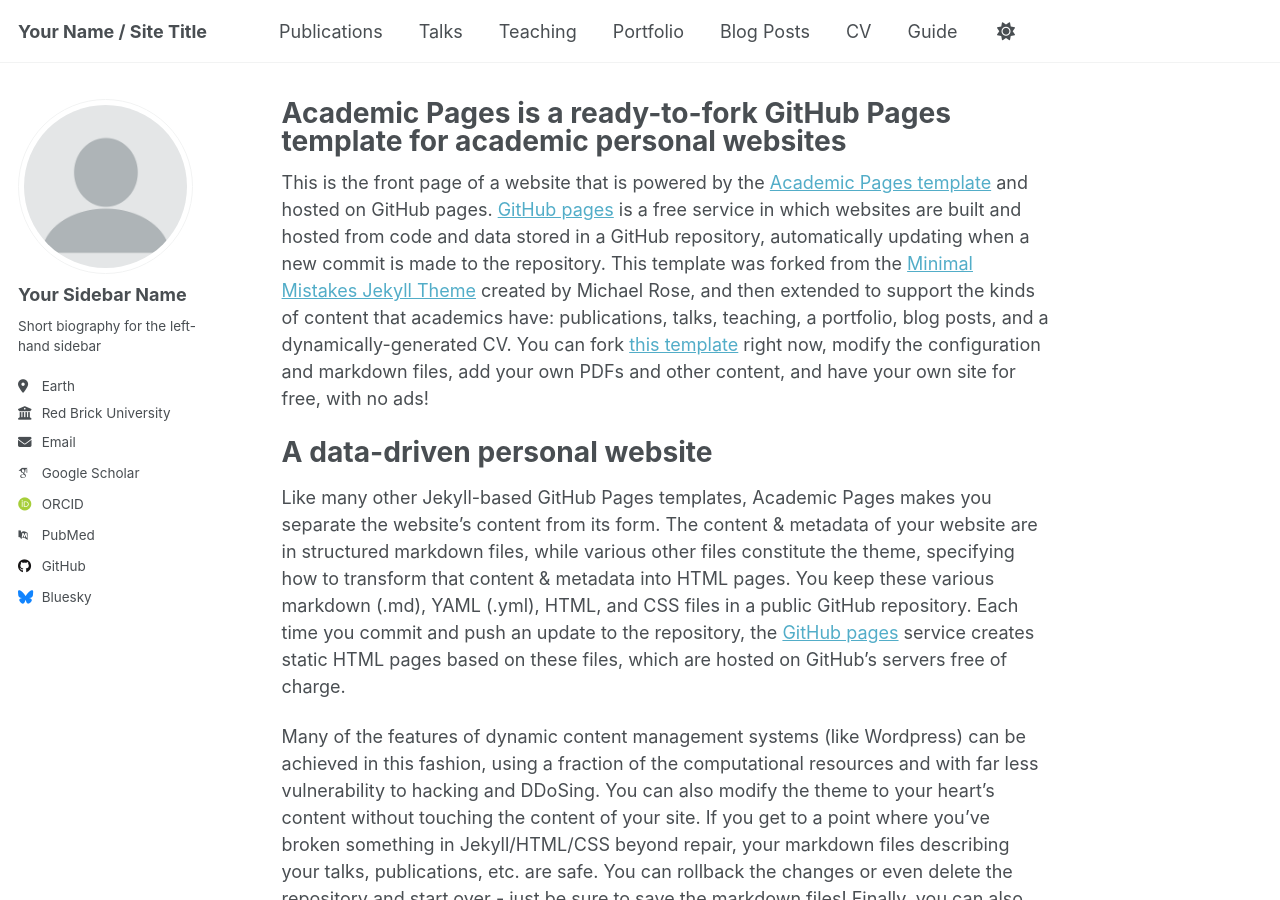
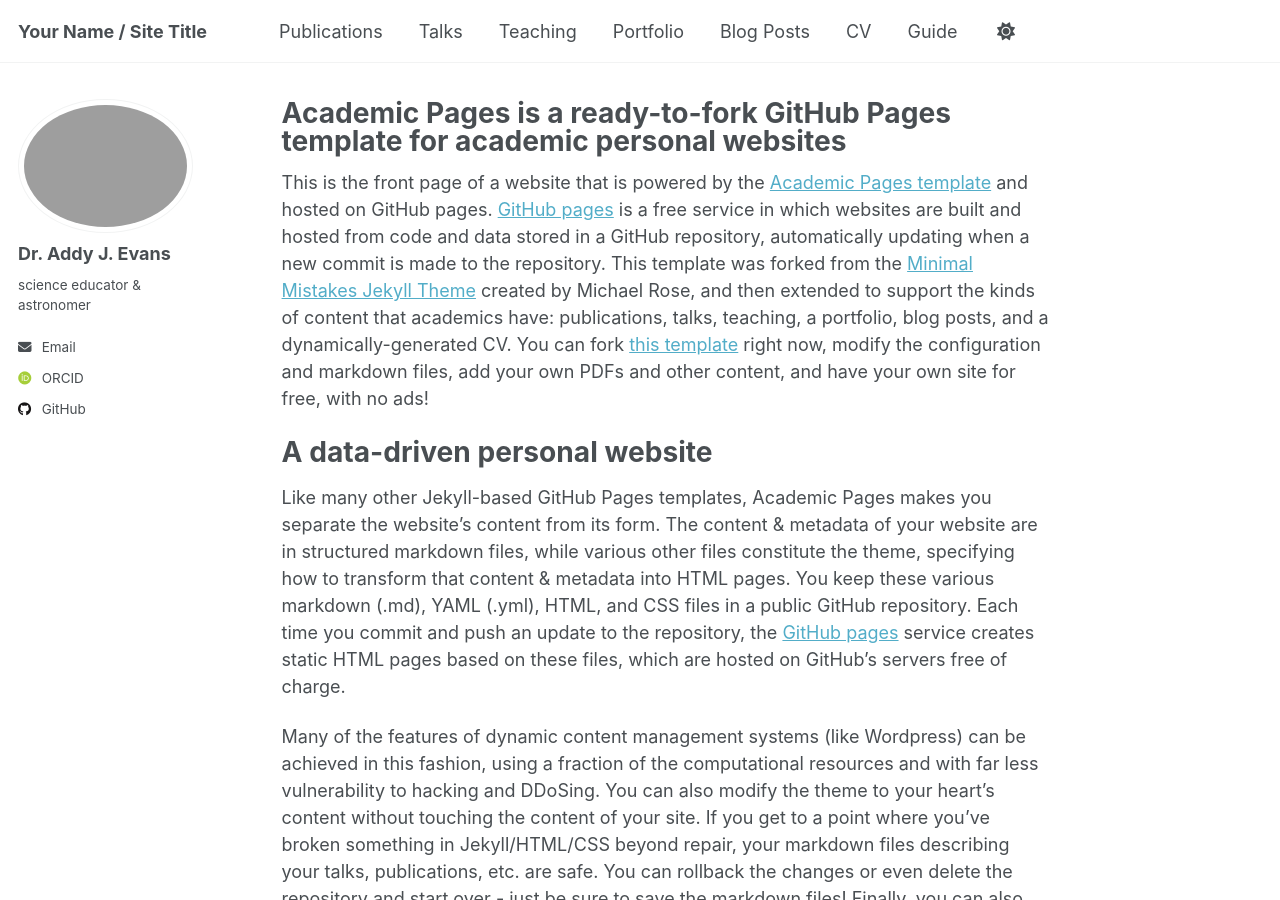
Before and after one commit to addyje/addyje.github.io, a Jekyll site: the page built from _pages/about.md, in a window 1280 px wide and 900 px high. Built offline with Jekyll 4.4.1, drawn with Linux system fonts in a browser that asks for light colours; some web fonts are replaced.

Commit message:
Update _config.yml

```diff
--- a/_config.yml
+++ b/_config.yml
@@ -22,23 +22,24 @@
 #               Additional customization can be done by editing /_includes/author-profile.html
 author:
   # Biographic information
-  avatar           : "profile.png"
-  name             : "Your Sidebar Name"
+  avatar           : "me.png"
+  name             : "Dr. Addy J. Evans"
   pronouns         : # example: "she/her"
-  bio              : "Short biography for the left-hand sidebar"
-  location         : "Earth"
-  employer         : "Red Brick University"
+  bio              : "science educator & astronomer"
+  location         : #"Earth"
+  employer         : #"Red Brick University"
   uri              : # URL
   email            : "none@example.org"
 
   # Academic websites
+
   academia         : # URL
   arxiv            : # URL - Update with the correct link to your profile
-  googlescholar    : "https://scholar.google.com/citations?user=PS_CX0AAAAAJ"
+  googlescholar    : #"https://scholar.google.com/citations?user=PS_CX0AAAAAJ"
   impactstory      : # URL
-  orcid            : "http://orcid.org/yourorcidurl"
+  orcid            : https://orcid.org/0000-0001-9357-3470
   semantic         : # URL
-  pubmed           : "https://www.ncbi.nlm.nih.gov/pubmed/?term=john+snow"
+  pubmed           : #"https://www.ncbi.nlm.nih.gov/pubmed/?term=john+snow"
   researchgate     : # URL
   scopus           : # URL
 
@@ -46,12 +47,12 @@
   bitbucket        : # Username - Update with your username on the site
   codepen          : # Username
   dribbble         : # Username
-  github           : "academicpages"
+  github           : "addyje"
   kaggle           : # Username
   stackoverflow    : # User number or user number and name (i.e., use "1" or "1/jeff-atwood")
 
   # Social media
-  bluesky          : "bsky.app" # Replace this with you Bluesky username
+  bluesky          : #"bsky.app" # Replace this with you Bluesky username
   facebook         : # Username
   flickr           : # Username
   foursquare       : # Username
@@ -132,7 +133,7 @@
 
 # Social Sharing
 twitter:
-  username               : &twitter
+  username               : #&twitter
 facebook:
   username               :
   app_id                 :
```
